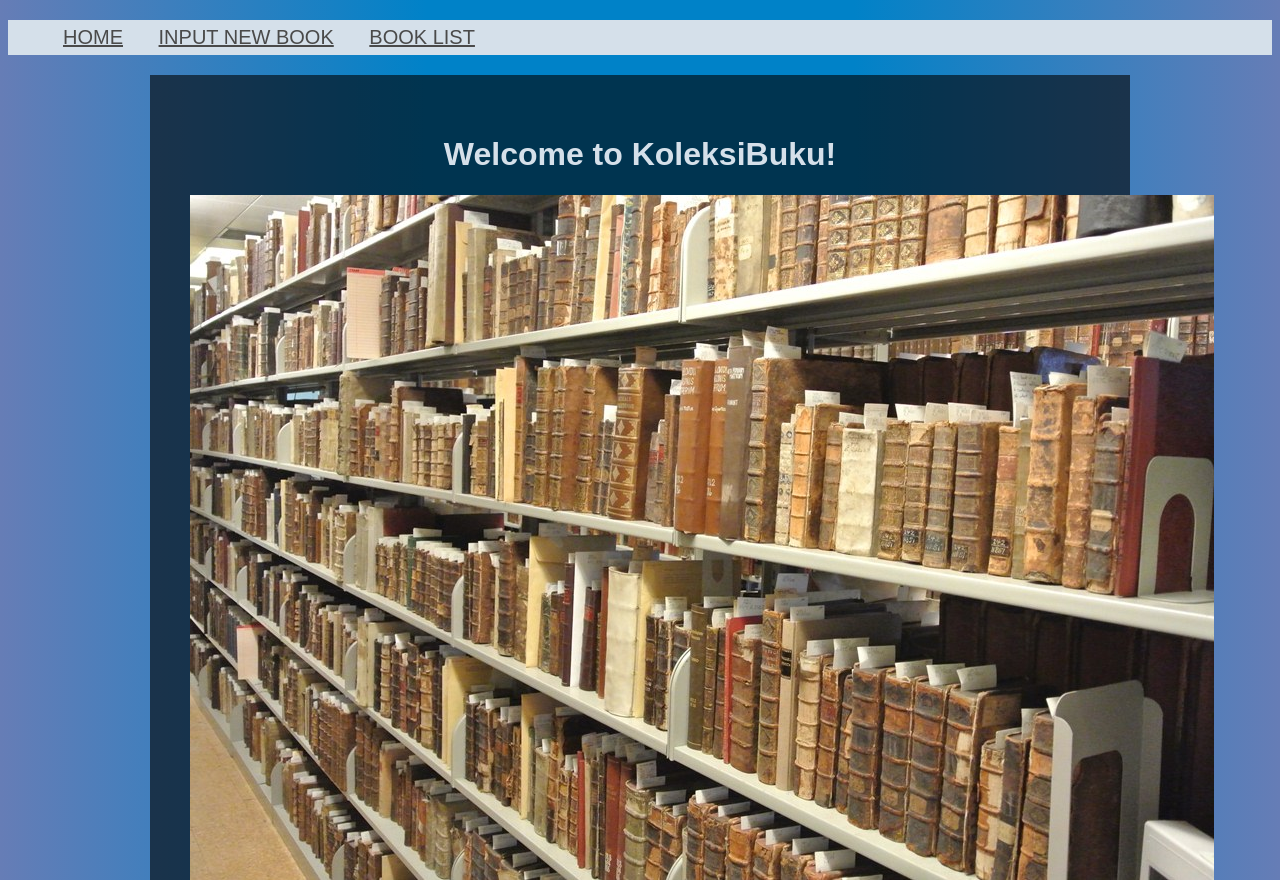
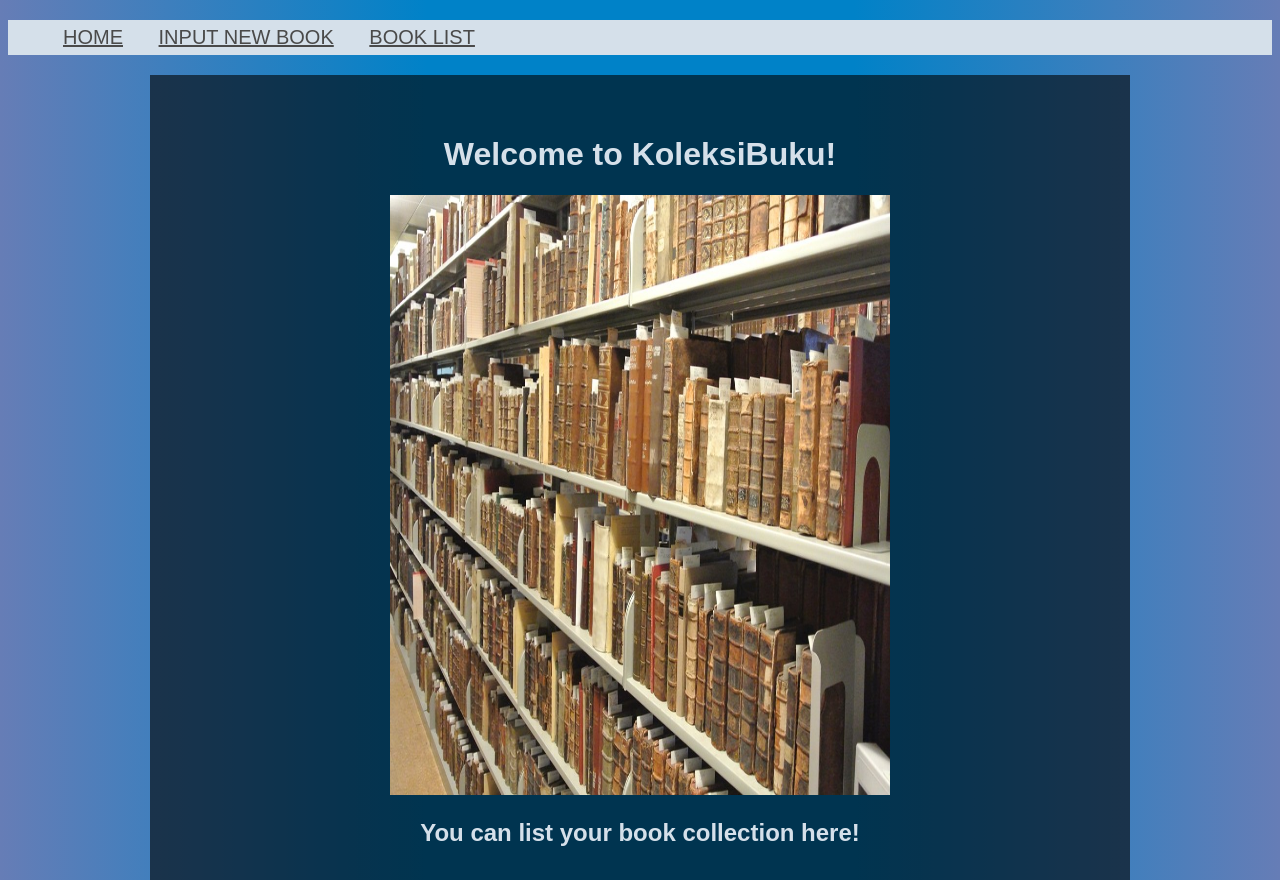
Before and after one commit to lockonmaram/lockonmaram.github.io, a plain HTML site: page index.html in a window 1280 px wide. Shown: the top 880 px of the page. Drawn offline with Linux system fonts and the light colour scheme.

Commit message:
resize img

```diff
--- a/index.html
+++ b/index.html
@@ -15,7 +15,7 @@
   </nav>
   <div class="page">
 		<h1>Welcome to KoleksiBuku!</h1>
-		<img src="lockonmaram.github.io/img/buku.jpg" title="book collection">
+		<img src="lockonmaram.github.io/img/buku.jpg" title="book collection" width="500" height="600">
 		<h2>You can list your book collection here!</h2>
 	</div>
   </body>
```
